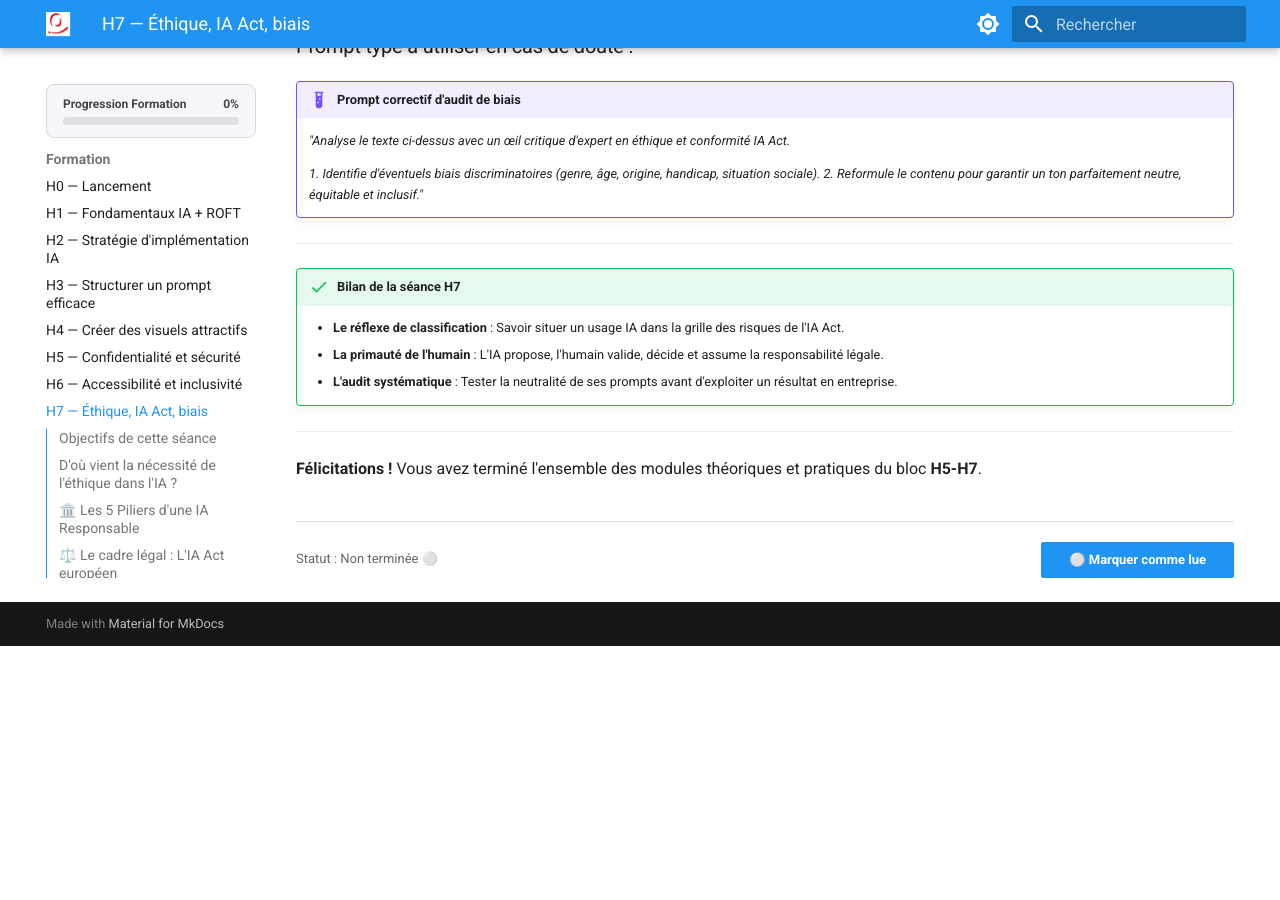
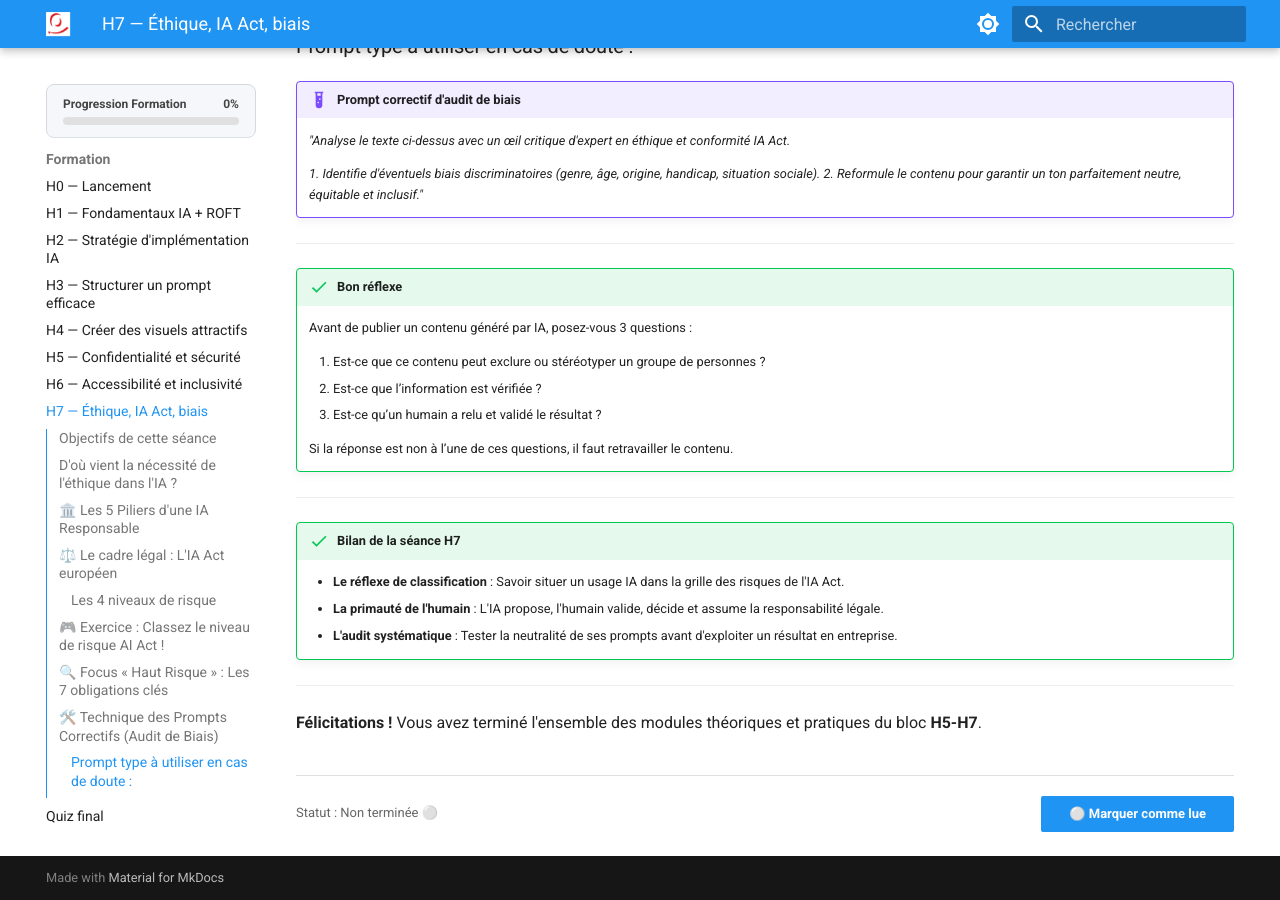
Before and after one commit to pierre-l-hue/wiki-formation-ia, an MkDocs documentation site: the page built from docs/formation/h7.md, in a window 1280 px wide and 900 px high, scrolled down 3047 px. Built offline with MkDocs 1.6.1 and Material for MkDocs 9.7.7, drawn with Linux system fonts in a browser that asks for light colours; before the commit the page ends 3693 px from its top, so only the background shows below that; some of the changed text lies outside the part shown.

Commit message:
Update h7.md

```diff
--- a/docs/formation/h7.md
+++ b/docs/formation/h7.md
@@ -233,6 +233,15 @@
     *2. Reformule le contenu pour garantir un ton parfaitement neutre, équitable et inclusif."*
 
 ---
+!!! success "Bon réflexe"
+    Avant de publier un contenu généré par IA, posez-vous 3 questions :
+
+    1. Est-ce que ce contenu peut exclure ou stéréotyper un groupe de personnes ?
+    2. Est-ce que l’information est vérifiée ?
+    3. Est-ce qu’un humain a relu et validé le résultat ?
+
+    Si la réponse est non à l’une de ces questions, il faut retravailler le contenu.
+---
 
 !!! success "Bilan de la séance H7"
     - **Le réflexe de classification** : Savoir situer un usage IA dans la grille des risques de l'IA Act.
```
